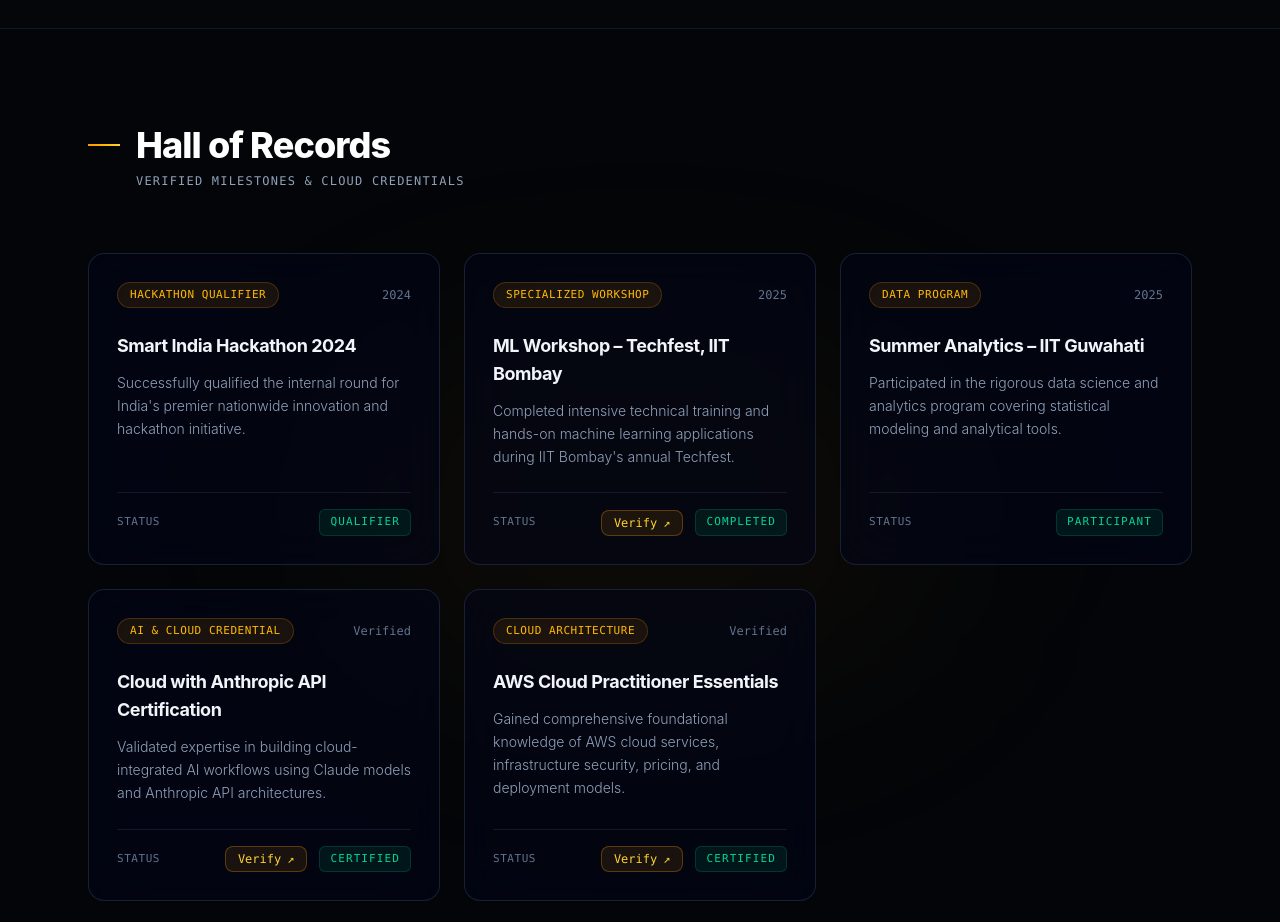
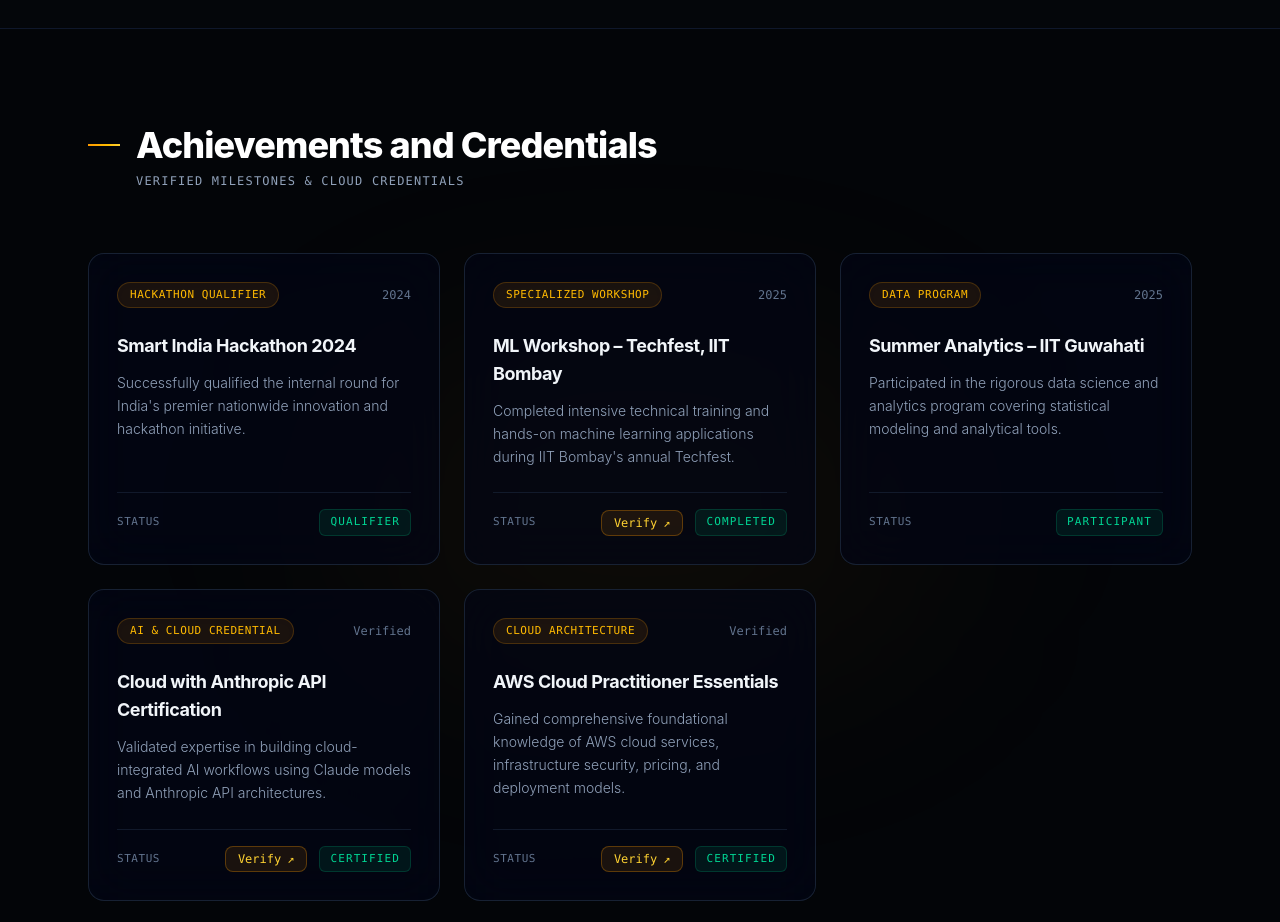
Before and after one commit to Shubhomoy919/shubhomoy-portfolio, a React (Vite) app: page / in a window 1280 px wide. Shown: the part 9940-10862 px from the top of the page. Built offline with nearby package versions, Linux system fonts and the light colour scheme.

Commit message:
Linked certificate PDFs in public folder and updated achievements links

```diff
--- a/src/App.jsx
+++ b/src/App.jsx
@@ -572,7 +572,7 @@
               <div>
                 <h2 className="text-3xl md:text-4xl font-extrabold tracking-tight text-white flex items-center gap-4 mb-2">
                   <span className="w-8 h-0.5 bg-linear-to-r from-amber-500 to-amber-300"></span>
-                  Hall of Records
+                  Achievements and Credentials
                 </h2>
                 <p className="text-slate-400 font-mono text-xs tracking-widest uppercase pl-12">
                   Verified Milestones & Cloud Credentials
```
